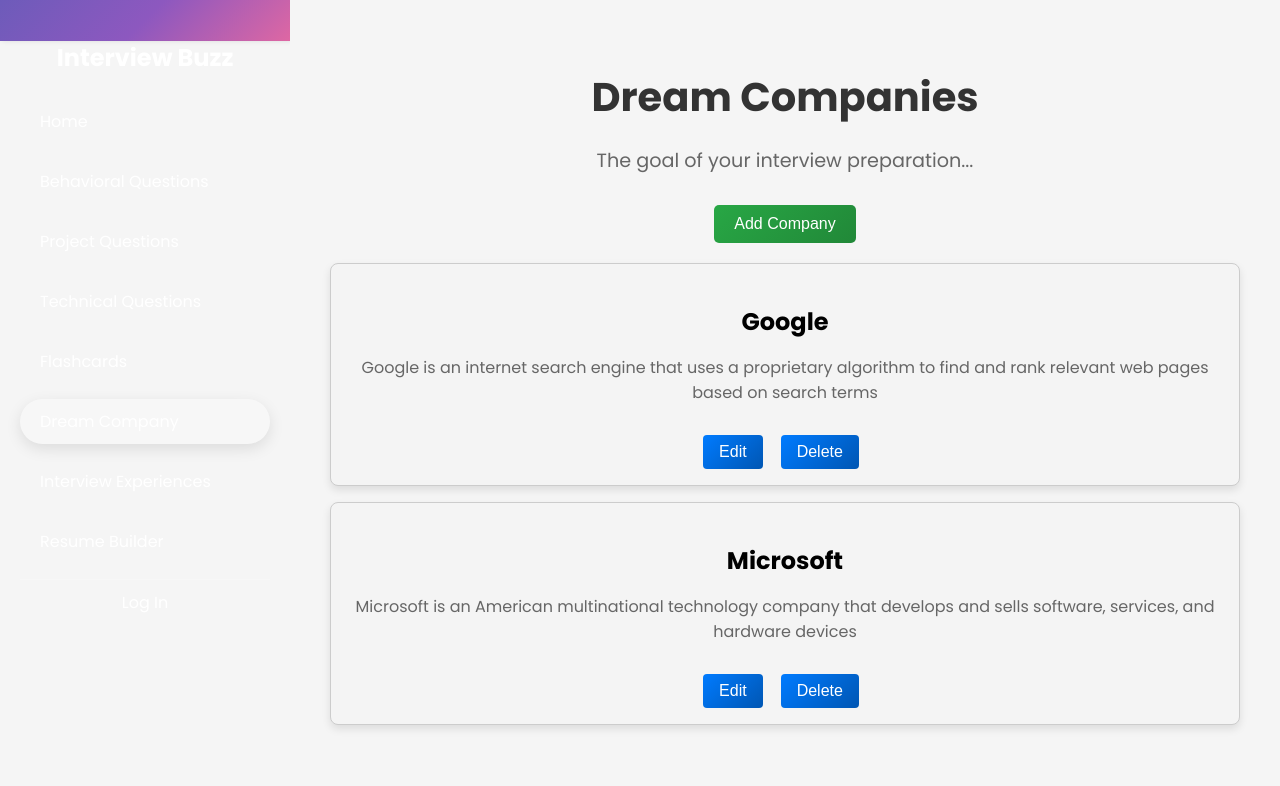
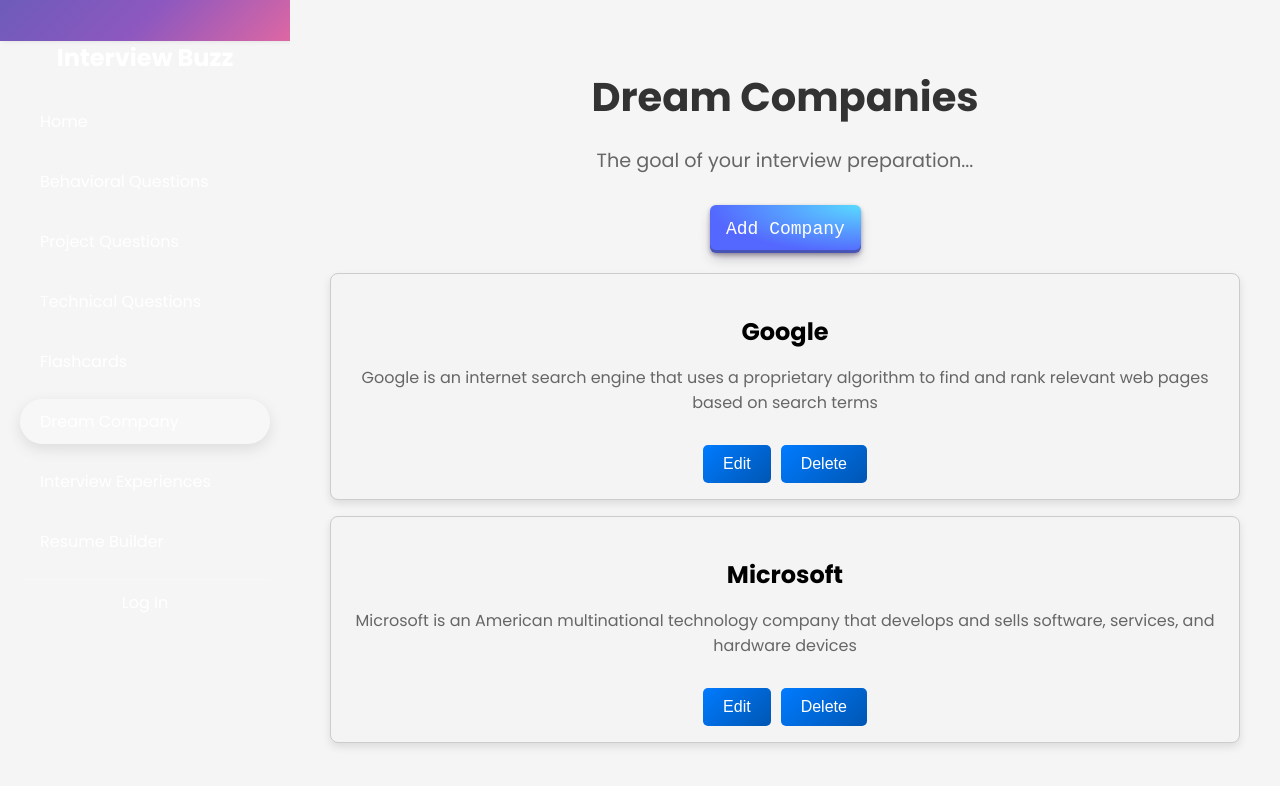
Before and after one commit to BhaskarAcharjee/InterviewBuzz, a React (Create React App) app in the folder frontend/: page /dream-company in a window 1280 px wide. Shown: the top 786 px of the page. Built offline with nearby package versions, Linux system fonts and the light colour scheme; no server answers.

Commit message:
Button CSS design updated & loading state handle correctly

```diff
--- a/frontend/src/App.css
+++ b/frontend/src/App.css
@@ -40,6 +40,137 @@ html {
   }
 }
 
+/* Button */
+/* <!-- HTML !--> */
+/* <button class="gradient-button" role="button">Button 29</button> */
+
+/* CSS */
+.gradient-button {
+  align-items: center;
+  appearance: none;
+  background-image: radial-gradient(
+    100% 100% at 100% 0,
+    #5adaff 0,
+    #5468ff 100%
+  );
+  border: 0;
+  border-radius: 6px;
+  box-shadow: rgba(45, 35, 66, 0.4) 0 2px 4px,
+    rgba(45, 35, 66, 0.3) 0 7px 13px -3px, rgba(58, 65, 111, 0.5) 0 -3px 0 inset;
+  box-sizing: border-box;
+  color: #fff;
+  cursor: pointer;
+  display: inline-flex;
+  font-family: "JetBrains Mono", monospace;
+  height: 48px;
+  justify-content: center;
+  line-height: 1;
+  list-style: none;
+  overflow: hidden;
+  padding-left: 16px;
+  padding-right: 16px;
+  position: relative;
+  text-align: left;
+  text-decoration: none;
+  transition: box-shadow 0.15s, transform 0.15s;
+  user-select: none;
+  -webkit-user-select: none;
+  touch-action: manipulation;
+  white-space: nowrap;
+  will-change: box-shadow, transform;
+  font-size: 18px;
+}
+
+.gradient-button:focus {
+  box-shadow: #3c4fe0 0 0 0 1.5px inset, rgba(45, 35, 66, 0.4) 0 2px 4px,
+    rgba(45, 35, 66, 0.3) 0 7px 13px -3px, #3c4fe0 0 -3px 0 inset;
+}
+
+.gradient-button:hover {
+  box-shadow: rgba(45, 35, 66, 0.4) 0 4px 8px,
+    rgba(45, 35, 66, 0.3) 0 7px 13px -3px, #3c4fe0 0 -3px 0 inset;
+  transform: translateY(-2px);
+}
+
+.gradient-button:active {
+  box-shadow: #3c4fe0 0 3px 7px inset;
+  transform: translateY(2px);
+}
+
+/* extra */
+.gradient-button{
+  margin-bottom: 20px;
+}
+
+/* <!-- HTML !-->
+<button class="design-button" role="button">Button 19</button> */
+
+/* CSS */
+.design-button {
+  appearance: button;
+  background-color: #1899d6;
+  border: solid transparent;
+  border-radius: 16px;
+  border-width: 0 0 4px;
+  box-sizing: border-box;
+  color: #ffffff;
+  cursor: pointer;
+  display: inline-block;
+  font-family: din-round, sans-serif;
+  font-size: 15px;
+  font-weight: 700;
+  letter-spacing: 0.8px;
+  line-height: 20px;
+  margin: 0;
+  outline: none;
+  overflow: visible;
+  padding: 13px 16px;
+  text-align: center;
+  text-transform: uppercase;
+  touch-action: manipulation;
+  transform: translateZ(0);
+  transition: filter 0.2s;
+  user-select: none;
+  -webkit-user-select: none;
+  vertical-align: middle;
+  white-space: nowrap;
+  width: 100%;
+}
+
+.design-button:after {
+  background-clip: padding-box;
+  background-color: #1cb0f6;
+  border: solid transparent;
+  border-radius: 16px;
+  border-width: 0 0 4px;
+  bottom: -4px;
+  content: "";
+  left: 0;
+  position: absolute;
+  right: 0;
+  top: 0;
+  z-index: -1;
+}
+
+.design-button:main,
+.design-button:focus {
+  user-select: auto;
+}
+
+.design-button:hover:not(:disabled) {
+  filter: brightness(1.1);
+  -webkit-filter: brightness(1.1);
+}
+
+.design-button:disabled {
+  cursor: auto;
+}
+
+.design-button:active {
+  border-width: 4px 0 0;
+  background: none;
+}
+
 /* Media Queries for Mobile Devices */
 @media (max-width: 768px) {
   .App {
--- a/frontend/src/pages/BehavioralQuestions/BehavioralQuestions.css
+++ b/frontend/src/pages/BehavioralQuestions/BehavioralQuestions.css
@@ -27,38 +27,6 @@
 .import-export-buttons {
   display: flex;
   gap: 10px;
-}
-
-.import-btn,
-.export-btn {
-  padding: 10px 20px;
-  font-size: 1rem;
-  background-color: #007bff;
-  color: white;
-  border: none;
-  border-radius: 5px;
-  cursor: pointer;
-  transition: background-color 0.3s;
-}
-
-.import-btn:hover,
-.export-btn:hover {
-  background-color: #0056b3;
-}
-
-.create-new-btn {
-  padding: 10px 20px;
-  font-size: 1rem;
-  background: linear-gradient(135deg, #28a745, #218838);
-  color: white;
-  border: none;
-  border-radius: 5px;
-  cursor: pointer;
-  transition: background-color 0.3s;
-}
-
-.create-new-btn:hover {
-  background-color: #1c7430;
 }
 
 .filter-options-container {
--- a/frontend/src/pages/DreamCompany/DreamCompany.css
+++ b/frontend/src/pages/DreamCompany/DreamCompany.css
@@ -29,39 +29,6 @@
   gap: 10px;
 }
 
-.import-btn,
-.export-btn {
-  padding: 10px 20px;
-  font-size: 1rem;
-  background-color: #007bff;
-  color: white;
-  border: none;
-  border-radius: 5px;
-  cursor: pointer;
-  transition: background-color 0.3s;
-}
-
-.import-btn:hover,
-.export-btn:hover {
-  background-color: #0056b3;
-}
-
-.create-new-btn {
-  padding: 10px 20px;
-  font-size: 1rem;
-  background: linear-gradient(135deg, #28a745, #218838);
-  color: white;
-  border: none;
-  border-radius: 5px;
-  cursor: pointer;
-  transition: background-color 0.3s;
-}
-
-.create-new-btn:hover {
-  background-color: #1c7430;
-}
-
-
 /* Card */
 .dream-company-card {
   background-color: #f4f4f4;
@@ -84,39 +51,6 @@
 
 .card-buttons {
   margin-top: 12px;
-}
-
-.edit-button,
-.delete-button {
-  background-color: #007bff;
-  color: #fff;
-  border: none;
-  padding: 8px 16px;
-  border-radius: 4px;
-  cursor: pointer;
-  margin-right: 8px;
-  transition: background-color 0.3s ease;
-}
-
-.edit-button:hover,
-.delete-button:hover {
-  background-color: #0056b3;
-}
-
-.add-button {
-  background-color: #28a745;
-  color: #fff;
-  border: none;
-  padding: 8px 16px;
-  border-radius: 4px;
-  cursor: pointer;
-  margin-bottom: 16px;
-  transition: background-color 0.3s ease;
-  text-decoration: none;
-}
-
-.add-button:hover {
-  background-color: #218838;
 }
 
 /* List */
--- a/frontend/src/pages/DreamCompany/DreamCompanyList.jsx
+++ b/frontend/src/pages/DreamCompany/DreamCompanyList.jsx
@@ -39,10 +39,6 @@ const DreamCompanyList = () => {
     }
   };
 
-  if (isLoading) {
-    return <div className="loader"></div>; // Show loader while loading
-  }
-
   const renderDreamCompanies = isUserLoggedIn
     ? dreamCompanies
     : sampleDreamCompanies;
@@ -57,10 +53,10 @@ const DreamCompanyList = () => {
         <h1>Dream Companies</h1>
         <p>The goal of your interview preparation...</p>
 
-        <button className="add-project-btn" onClick={handleCreateNewClick}>
+        <button className="gradient-button" onClick={handleCreateNewClick}>
           Add Company
         </button>
-
+        {!isLoading ? (
           <div className="dream-company-list question-list grid">
             {renderDreamCompanies.length === 0 ? (
               <p>
@@ -78,6 +74,9 @@ const DreamCompanyList = () => {
               </div>
             )}
           </div>
+        ) : (
+          <div className="loader"></div>
+        )}
       </div>
     </div>
   );
--- a/frontend/src/pages/Flashcards/Flashcards.jsx
+++ b/frontend/src/pages/Flashcards/Flashcards.jsx
@@ -65,6 +65,7 @@ const Flashcards = () => {
       <p className="flashcards-description">
         To help prepare for conceptual questions...
       </p>
+      <button className="gradient-button">Add Flashcard</button>
       <TabSwitch
         options={options}
         activeOption={activeTab}
--- a/frontend/src/pages/Home/Home.jsx
+++ b/frontend/src/pages/Home/Home.jsx
@@ -95,9 +95,11 @@ const Home = () => {
             onChange={handleInputChange}
             className="input"
           />
-          <button onClick={handleAddInterview} className="add-project-btn">
-            Add
-          </button>
+          <div className="button-container">
+            <button onClick={handleAddInterview} className="design-button">
+              Add
+            </button>
+          </div>
         </div>
       </div>
       <div className="section upcoming">
--- a/frontend/src/pages/InterviewExperiences/InterviewExperiences.jsx
+++ b/frontend/src/pages/InterviewExperiences/InterviewExperiences.jsx
@@ -9,7 +9,7 @@ const InterviewExperiences = () => {
       <p className="interview-experiences-description">
         Learn from your previous interview experience...
       </p>
-      <button className="add-project-btn">Add Company</button>
+      <button className="gradient-button">Add Experience</button>
       <div className="experiences-list">
         {experiences.map((exp, index) => (
           <div className="experience" key={index}>
--- a/frontend/src/pages/ProjectQuestions/ProjectQuestions.css
+++ b/frontend/src/pages/ProjectQuestions/ProjectQuestions.css
@@ -15,18 +15,6 @@
   font-size: 1.2rem;
   margin-bottom: 30px;
   color: #666;
-}
-
-.add-project-btn {
-  padding: 10px 20px;
-  font-size: 1rem;
-  background: linear-gradient(135deg, #28a745, #218838);
-  color: white;
-  border: none;
-  border-radius: 5px;
-  cursor: pointer;
-  transition: background-color 0.3s;
-  margin-bottom: 20px;
 }
 
 .add-project-btn:hover {
--- a/frontend/src/pages/ProjectQuestions/ProjectQuestions.jsx
+++ b/frontend/src/pages/ProjectQuestions/ProjectQuestions.jsx
@@ -41,7 +41,7 @@ const ProjectQuestions = () => {
       <p className="project-questions-description">
         Prepare for the most common questions asked regarding your projects...
       </p>
-      <button className="add-project-btn" onClick={() => setIsModalOpen(true)}>
+      <button className="gradient-button" onClick={() => setIsModalOpen(true)}>
         Add Project
       </button>
 
--- a/frontend/src/pages/TechnicalQuestions/TechnicalQuestions.jsx
+++ b/frontend/src/pages/TechnicalQuestions/TechnicalQuestions.jsx
@@ -33,6 +33,7 @@ const TechnicalQuestions = () => {
       <p className="technical-questions-description">
         Keep a record of technical questions you prepared to revise later...
       </p>
+      <button className="gradient-button">Add Question</button>
       <TabSwitch
         options={options}
         activeOption={activeTab}
```
Also changed, not shown: frontend/src/pages/BehavioralQuestions/BehavioralQuestionList.jsx (+15 -9 lines). Lines whose indentation alone changed are shown as unchanged.
